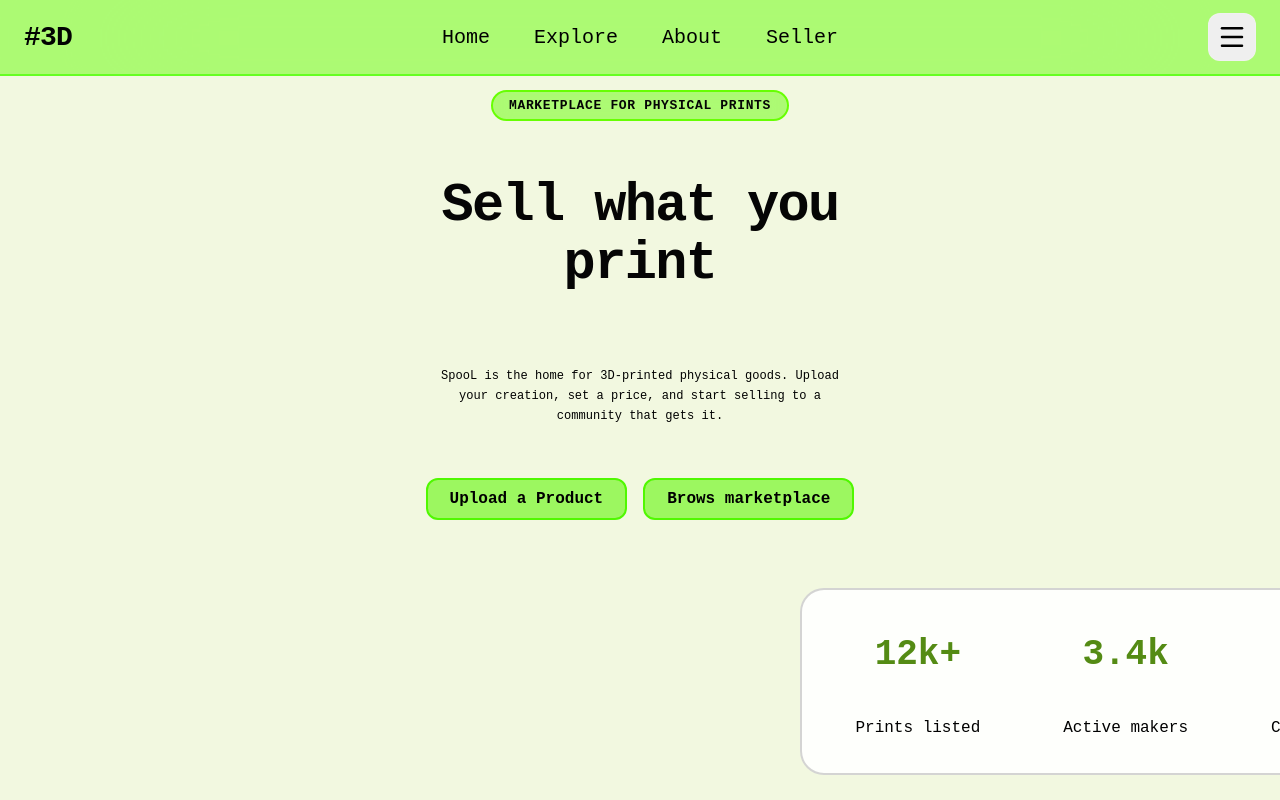
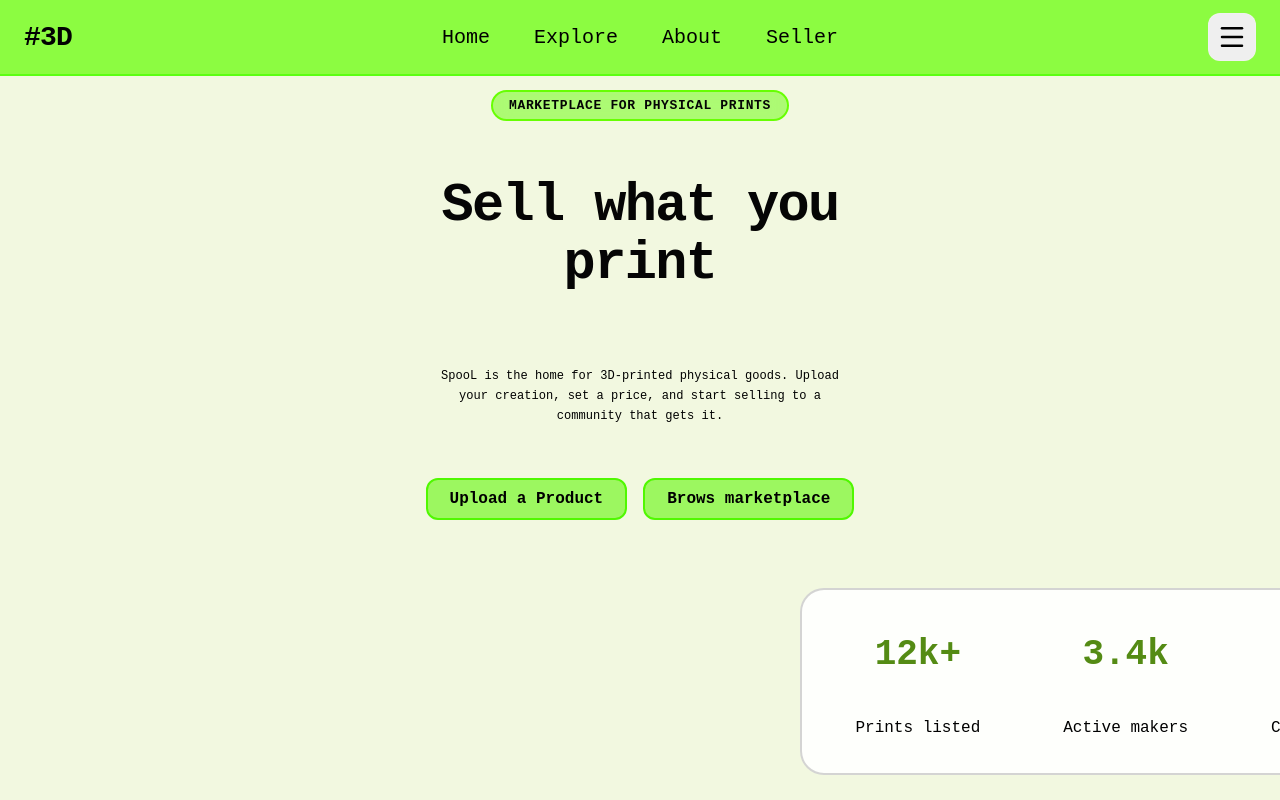
Before and after one commit to Jesbin-21/PrintNSell, a React (Vite) app: page / in a window 1280 px wide. Shown: the top 800 px of the page. Built offline with nearby package versions, Linux system fonts and the light colour scheme; no server answers.

Commit message:
optimise

```diff
--- a/src/components/Header.css
+++ b/src/components/Header.css
@@ -1,5 +1,5 @@
 .header {
-  background: rgba(131, 252, 51, 0.623);
+  background: rgba(131, 252, 51, 0.918);
   height: 76px;
   display: flex;
   align-items: center;
```
